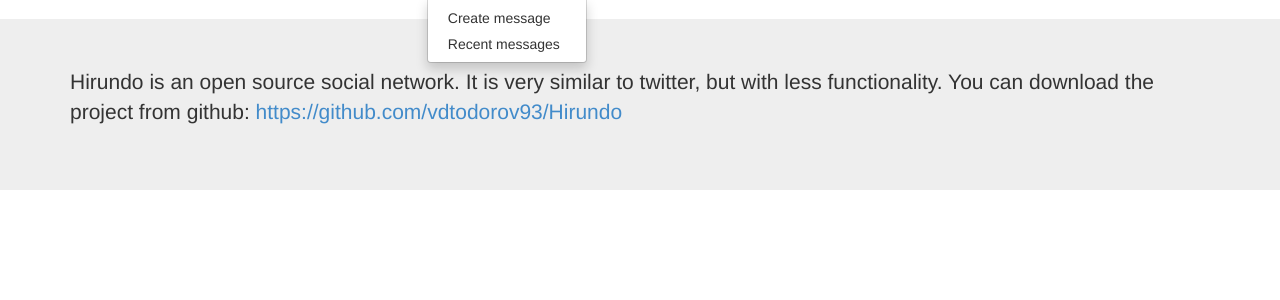
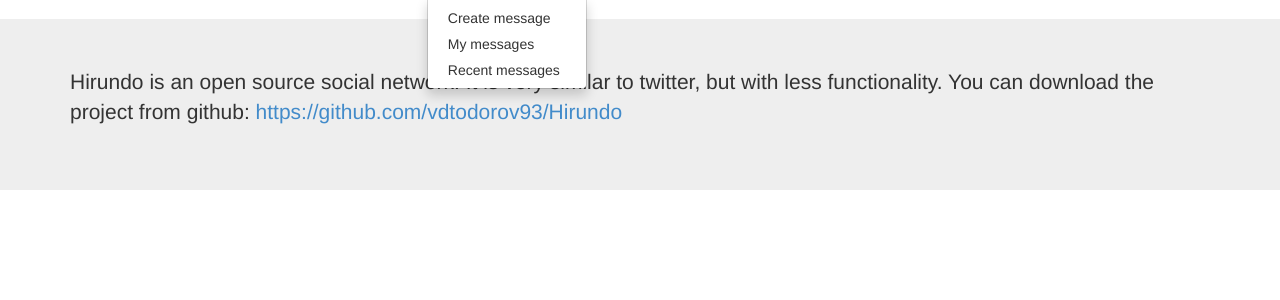
Before and after one commit to vdtodorov93/Hirundo, a Django app: page /about/ in a window 1280 px wide, after a click on "Messages". Shown: the part 51-351 px from the top of the page. Run offline with Django 3.2, Linux system fonts and the light colour scheme; a user stored in the database is signed in; parts of the project's set-up code (start-up, migrations or seed data) failed here and were passed over; some libraries are stand-ins or nearby versions.

Commit message:
Adding mymessages in base.html navbar

```diff
--- a/hirundo/website/templates/base.html
+++ b/hirundo/website/templates/base.html
@@ -55,6 +55,7 @@
               <a href="#" class="dropdown-toggle" data-toggle="dropdown">Messages <b class="caret"></b></a>
               <ul class="dropdown-menu">
                 <li><a href="/createmessage">Create message</a></li>
+                <li><a href="/mymessages">My messages</a></li>
                 <li><a href="/messages">Recent messages</a></li>
               </ul>
             </li>
```
